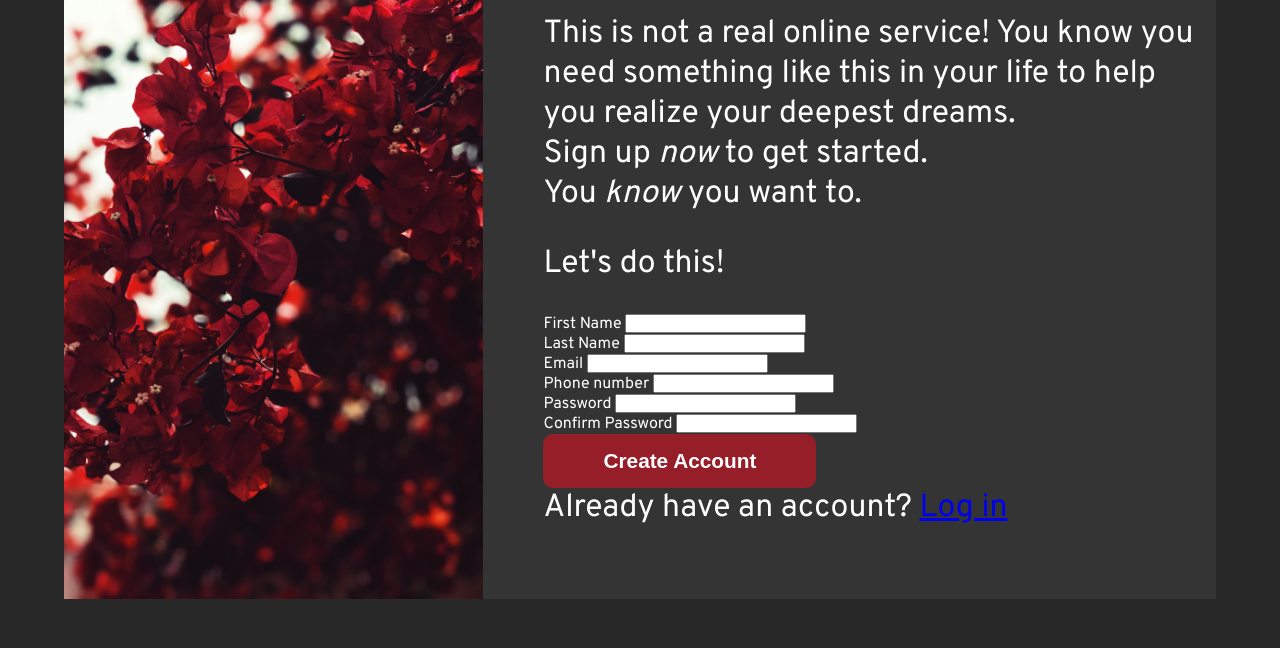
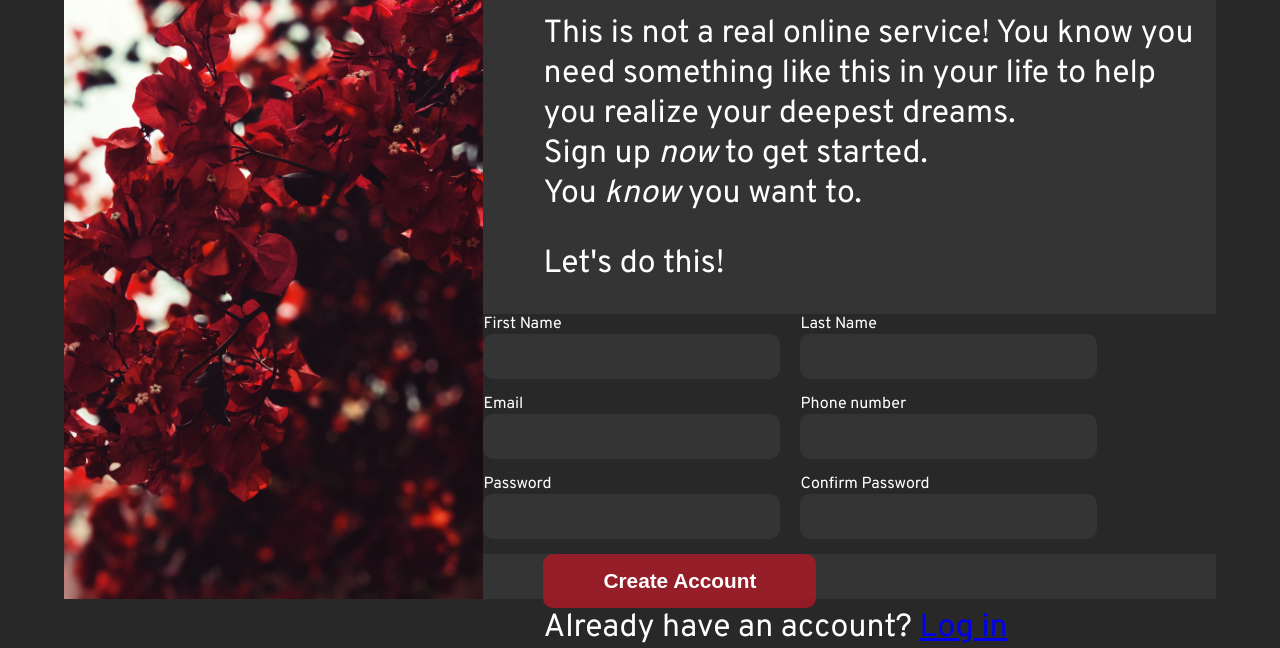
Before and after one commit to e-meyer/signup-form, a plain HTML site: page index.html in a window 1280 px wide. Shown: the part 161-809 px from the top of the page. Drawn offline with Linux system fonts and the light colour scheme.

Commit message:
Trying to work with margins to put background behind form, styled inputs

```diff
--- a/index.html
+++ b/index.html
@@ -34,6 +34,7 @@
                 <div class="form">
                     <form action="#" method="get">
                         <div class="form-wrap">
+                            <div class="form-row">
                                 <div class="form-element">
                                     <label for="first_name">First Name</label>
                                     <input type="text" id="first_name" name="first_name" required>
@@ -43,7 +44,8 @@
                                     <label for="last_name">Last Name</label>
                                     <input type="text" id="last_name" name="last_name" required>
                                 </div>
-
+                            </div>
+                            <div class="form-row">
                                 <div class="form-element">
                                     <label for="user_mail">Email</label>
                                     <input type="email" id="user_mail" name="user_mail" required>
@@ -53,7 +55,8 @@
                                     <label for="user_phone">Phone number</label>
                                     <input type="tel" id="user_phone" name="user_phone" required>
                                 </div>
-
+                            </div>
+                            <div class="form-row">
                                 <div class="form-element">
                                     <label for="user_passwd">Password</label>
                                     <input type="text" id="user_passwd" name="user_passwd" required>
@@ -62,6 +65,7 @@
                                 <div class="form-element">
                                     <label for="user_confpasswd">Confirm Password</label>
                                     <input type="text" id="user_confpasswd" name="user_confpasswd" required>
+                                </div>
                             </div>
                         </div>
 
--- a/style.css
+++ b/style.css
@@ -38,6 +38,31 @@ p, label {
     gap: 30px;
 }
 
+.form-wrap {
+    margin-left: -60px;
+    background-color: #282828;
+}
+
+.form-row {
+    display: flex;
+    gap: 20px;
+}
+
+.form-element {
+    display: flex;
+    flex-direction: column;
+}
+
+.form-element input {
+    outline: none;
+    margin-bottom: 15px;
+    appearance: none;
+    border: none;
+    background-color: #343434;
+    padding: 15px 60px;
+    border-radius: 10px;
+}
+
 button {
     font-size: 1.3rem;
     font-weight: bold;
```
Lines whose indentation alone changed are shown as unchanged.
